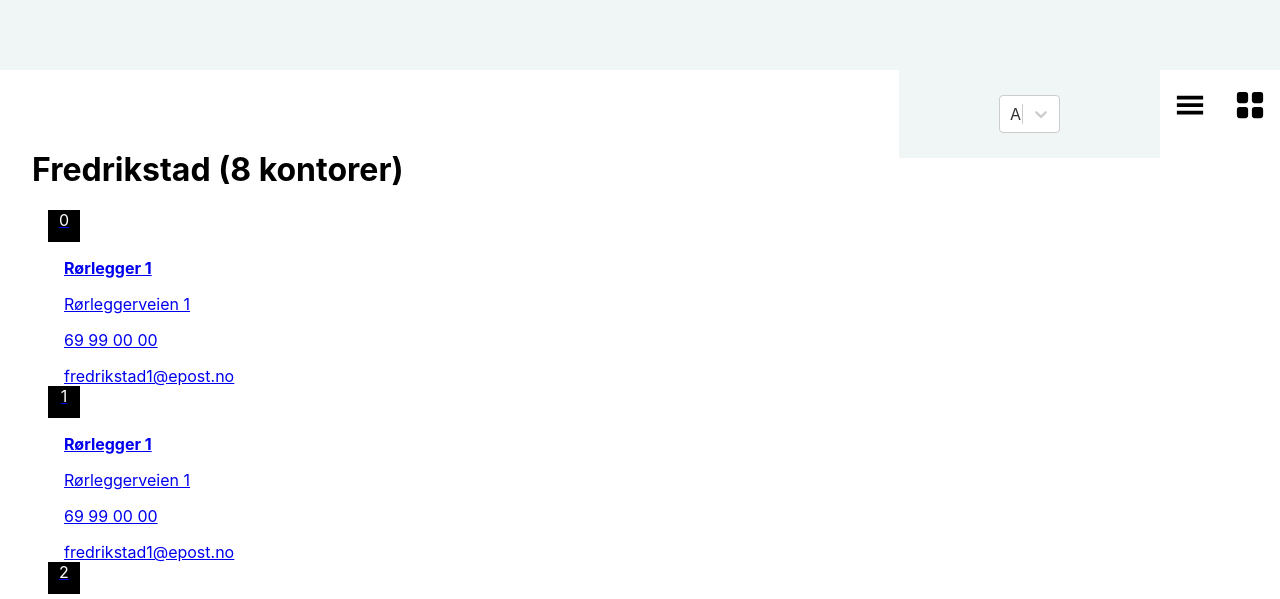
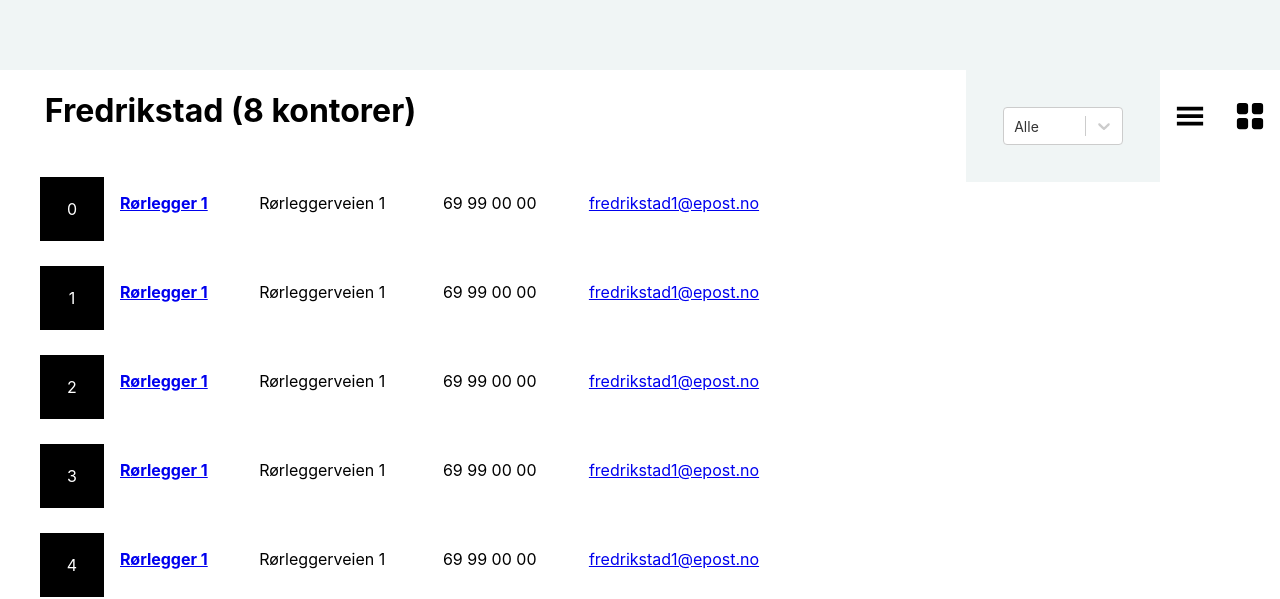
Before and after one commit to Snailey/WebapplikasjonerEksamen, a React (Create React App) app in the folder frontend/: page /offices in a window 1280 px wide. Both pictures are taken after a click on the button 1190 px from the left and 309 px from the top of the page. Shown: the part 201-800 px from the top of the page. Built offline with nearby package versions, Linux system fonts and the light colour scheme.

Commit message:
Fixed styled components in offices

```diff
--- a/frontend/src/App.css
+++ b/frontend/src/App.css
@@ -71,19 +71,6 @@
   margin-top: 2rem;
   margin-left: 3rem;
   padding: 1rem;
-}
-
-.office-list{
-  display: flex;
-  align-items: center;
-}
-
-.office-list a{
-  margin-left: 1rem;
-}
-
-.office-list p{
-  margin-left: 1rem;
 }
 
 .office p{
--- a/frontend/src/components/Footer.jsx
+++ b/frontend/src/components/Footer.jsx
@@ -1,11 +1,12 @@
 import React from 'react';
+import { StyledFooter } from './../styles/StyledComponents';
 
 const Footer = () => (
-    <div className="footer">
+    <StyledFooter>
         <p><b>Orgnr: 007 007 007</b></p>
         <p><b>lg@lgror.no</b></p>
         <p><b>99 00 00 00</b></p>
-    </div>
+    </StyledFooter>
 );
 
 export default Footer;
--- a/frontend/src/pages/Offices.jsx
+++ b/frontend/src/pages/Offices.jsx
@@ -1,17 +1,13 @@
 import React, { useState }from 'react';
 import { Heading } from '@chakra-ui/core';
 import styled from 'styled-components';
-import Select from 'react-select';
 import { BsFillGridFill } from 'react-icons/bs';
 import { GiHamburgerMenu } from 'react-icons/gi';
 import { Link } from 'react-router-dom';
+import { OfficeFilterButton,OfficeButtonsContainer, OfficeCity,
+            OfficeContainer, OfficeListNumber, CityHeader,
+            OfficeViewButton, StyledWelcome, FilterButtonContainer  } from '../styles/StyledComponents';
 
-const StyledWelcome = styled.section`
-    display:block;
-    width=100%;
-    background-color: #f0f5f5;
-    padding: 6em;
-`;
 
 //test data
 const data = [
@@ -143,11 +139,13 @@ const filterData = [
 
 
 function  Offices() {
-const [view, setView] = useState(false);
 const [search, setSearch] = useState("");
-
+const [displayType, setDisplayType] = useState('grid');
 const updateView = (data) => {
-    setView(data)
+    if(data)
+      setDisplayType('list');
+    else
+        setDisplayType('grid')
   }
 
   const handleChange = e => {
@@ -161,57 +159,38 @@ return(
     <StyledWelcome>
         <Heading fontSize="5em" fontFamily="''Heebo', sans-serif">Våre Kontorer</Heading>
     </StyledWelcome>
-
-    <div className="office-btns">
-
-        <Select className="office-filter-btn"
+    <OfficeButtonsContainer>
+      <FilterButtonContainer>
+        <OfficeFilterButton
                 placeholder="Filter"
                 value={filterData.find(obj => obj.value === search)}
                 options={filterData}
                 onChange={handleChange}
                 />
-
-        <button className="office-grid-btn" onClick={() => updateView(true)}><GiHamburgerMenu/></button>
-        <button className="office-grid-btn" onClick={() => updateView(false)}><BsFillGridFill/></button>
-    </div>
+        </FilterButtonContainer>
+        <OfficeViewButton onClick={() => updateView(true)}><GiHamburgerMenu/></OfficeViewButton>
+        <OfficeViewButton onClick={() => updateView(false)}><BsFillGridFill/></OfficeViewButton>
+    </OfficeButtonsContainer>
     <div>
-    {view || (
+    {
         data.filter((city) => city.city.includes(search)).map((city) =>
-            <div className="office-city">
-                <h1>{city.city} ({city.offices.length} kontorer) </h1>
-                <div className="office-container">
-                    {city.offices.map((office) =>
-                    <Link to={"/offices/" + office.id}>
-                        <div className="office-grid">
-                            <p><b>{office.name}</b><br/>
-                            {office.Address}<br/>
-                            {office.phone}<br/></p>
-                            <a href={office.email}>{office.email}</a>
-                        </div>
-                    </Link>
+        <>
+        <CityHeader>{city.city} ({city.offices.length} kontorer) </CityHeader>
+            <OfficeCity displayType={displayType}>
+                    {city.offices.map((office, index) =>
+                    <OfficeContainer displayType={displayType}>
+                      <>
+                            {displayType==='list' && <OfficeListNumber>{index}</OfficeListNumber>}
+                            <p><Link to={"/offices/" + office.id}><b>{office.name}</b></Link></p>
+                            <p>{office.Address}</p>
+                            <p>{office.phone}</p>
+                            <a href={`mailto:${office.email}`}>{office.email}</a>
+                        </>
+                    </OfficeContainer>
                     )}
-                </div>
-            </div>
-        ))}
-        {!view || (
-        data.map((city) =>
-        <div className="office-city">
-            <h1>{city.city} ({city.offices.length} kontorer) </h1>
-            <div>
-                {city.offices.map((office, index) =>
-                <div className="office-list">
-                    <Link to={"/offices/" + city.id}>
-                        <div className="office-list-number">{index}</div>
-                        <p><b>{office.name}</b></p>
-                        <p>{office.Address}</p>
-                        <p>{office.phone}</p>
-                        <a href={office.email}>{office.email}</a>
-                    </Link>
-                    </div>
-                    )}
-                </div>
-            </div>
-        ))}
+            </OfficeCity>
+            </>
+        )}
     </div>
 </>
 )
--- /dev/null
+++ b/frontend/src/styles/StyledComponents.jsx
@@ -0,0 +1,203 @@
+import React from 'react'
+import styled from 'styled-components'
+import Select from 'react-select';
+
+
+export const StyledWelcome = styled.section`
+    display:block;
+    width=100%;
+    background-color: #f0f5f5;
+    padding: 6em;
+`;
+
+export const StyledFooter = styled.footer`
+    display: flex;
+    justify-content: center;
+
+    & > p{
+        margin: 1rem;
+    }
+`
+export const OfficeCity = styled.ul`
+${props => (props.displayType === 'grid' ? `
+    display: grid;
+    grid-template-columns: repeat(4, 20%);
+    list-style-type:none;
+` :
+  `
+  display: table;
+  list-style-type: none;
+  border-collapse:separate;
+  border-spacing:0 25px;
+  width: 60%;
+`)};
+`;
+
+export const OfficeContainer = styled.li`
+     ${props => (props.displayType === 'grid' ? `
+     padding: 3rem;
+     border: 1px solid black;
+     margin: 1.5rem;
+     ` :
+     `display: table-row;
+
+      & > * {
+        padding: 1em;
+        display: table-cell;
+    }
+     `)};
+
+
+`;
+export const OfficeGrid = styled.section`
+    border: solid 1px black;
+    width: 20rem;
+    margin-top: 2rem;
+    margin-left: 3rem;
+    padding: 1rem;
+`
+export const OfficeGridNoBorder = styled.section`
+    width: 10rem;
+    margin-top: 2rem;
+    margin-left: 3rem;
+    padding: 1rem;
+`
+
+export const OfficeListNumber = styled.section`
+    text-align: center;
+    vertical-align: middle;
+    height: 2rem;
+    width: 2rem;
+    background-color: #000000;
+    color: #ffffff;
+`
+
+export const CityHeader = styled.h1`
+    margin-left: 1.4em;
+`
+
+export const OfficeButtonsContainer = styled.section`
+    display:inline-block;
+    float: right;
+`
+export const OfficeViewButton = styled.button`
+    background-color: #ffffff;
+    border: none;
+    padding: 15px 15px;
+    text-align: center;
+    text-decoration: none;
+    display: inline-block;
+    font-size: 30px;
+`
+export const OfficeFilterButton = styled(Select)`
+    background-color:#f0f5f5;
+    border: none;
+    width: 120px;
+    text-align: center;
+    text-decoration: none;
+    display: inline-block;
+    font-size: 14px;
+`
+
+export const FilterButtonContainer = styled.section`
+    background-color:#f0f5f5;
+    padding: 2.3rem;
+    display: inline-block;
+
+`
+/*
+// OFFICE
+
+  .office p{
+    font-size: 20px;
+  }
+  // ARTICLES
+  .article_body{
+    width: 1000px;
+    margin: auto;
+  }
+  .article-btns{
+    display:inline-block;
+    display: flex;
+  }
+  .article-search-btns{
+    margin-left:auto; margin-right:0;
+  }
+  .article-newarticle-btn{
+    background-color:#0a8181;
+    color: #ffffff;
+    border: none;
+    width: 10rem;
+    height: 5rem;
+    text-align: center;
+    text-decoration: none;
+    display: inline-block;
+    font-size: 16px;
+    margin-top: 5rem;
+  }
+  .article-search-btn{
+    background-color:#f0f5f5;
+    border: none;
+    width: 10rem;
+    height: 5rem;
+    text-align: center;
+    text-decoration: none;
+    display: inline-block;
+    font-size: 16px;
+    margin-left: 2rem;
+    margin-top: 5rem;
+  }
+  .articles{
+
+  }
+  .article{
+    display:inline-block;
+    display: flex;
+  }
+  .article_image{
+    margin-right: 2rem;
+    margin-top: 2rem;
+  }
+  .article_header{
+    display:inline-block;
+    display: flex;
+  }
+  .article_title{
+
+  }
+  .article_category{
+    margin-left:auto; margin-right:0;
+  }
+  .article_header{
+    display:inline-block;
+    display: flex;
+  }
+  .article_date{
+    margin-left:auto; margin-right:0;
+  }
+  .article_delete_btn{
+    background-color: #fa0707;
+    color: #ffffff;
+    border: none;
+    width: 10rem;
+    height: 5rem;
+    text-align: center;
+    text-decoration: none;
+    display: inline-block;
+    font-size: 16px;
+    margin-top: 3rem;
+    margin-bottom: 5rem;
+  }
+  .article_edit_btn{
+    background-color: #2e9c23;
+    color: #ffffff;
+    border: none;
+    width: 10rem;
+    height: 5rem;
+    text-align: center;
+    text-decoration: none;
+    display: inline-block;
+    font-size: 16px;
+    margin-left: 2rem;
+  }
+  */
```
